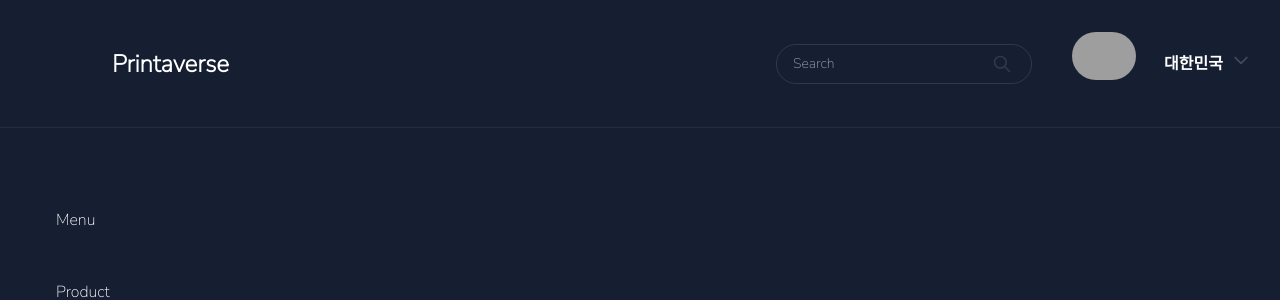
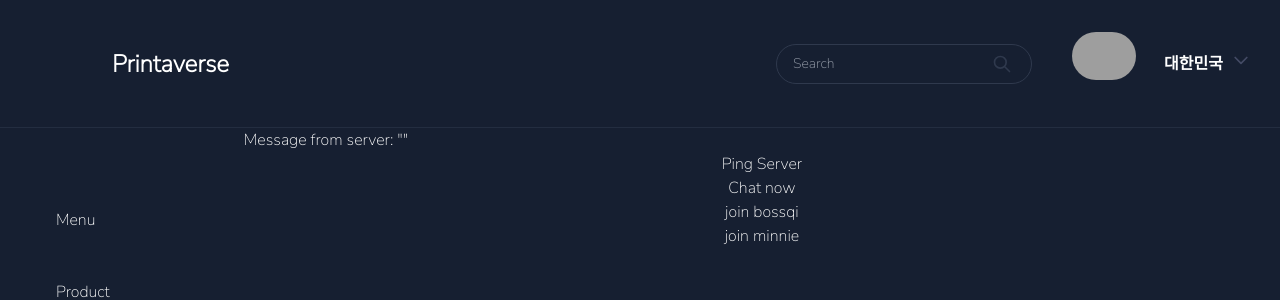
Before and after one commit to scalable-a-team/frontend, a Vue app: page /message in a window 1280 px wide. Shown: the top 300 px of the page. Built offline with nearby package versions, Linux system fonts and the light colour scheme; no server answers; grey boxes are pictures that could not be loaded; what vue-awesome-paginate would draw is missing.

Commit message:
added websocket.io

```diff
--- a/package.json
+++ b/package.json
@@ -11,9 +11,11 @@
     "@headlessui/vue": "^1.6.5",
     "@heroicons/vue": "^1.0.6",
     "core-js": "^3.8.3",
+    "socket.io-client": "^4.5.1",
     "vue": "^3.2.13",
     "vue-awesome-paginate": "^0.0.9",
     "vue-router": "^4.0.16",
+    "vue-socket.io": "^3.0.10",
     "vue-star-rating": "^2.1.0",
     "vuex": "^4.0.2"
   },
--- a/src/main.js
+++ b/src/main.js
@@ -4,4 +4,5 @@
 import router from "./router";
 import VueAwesomePaginate from "vue-awesome-paginate";
 import "vue-awesome-paginate/dist/style.css";
+
 createApp(App).use(router).use(VueAwesomePaginate).mount("#app");
--- a/src/router/index.js
+++ b/src/router/index.js
@@ -8,6 +8,7 @@
 import SellerProfile from "../views/SellerProfile";
 import ProductEditing from "../views/ProductEditing";
 import Profile from "../views/Profile";
+import Message from '../views/Message';
 const routes = [
   {
     path: "/customer-review",
@@ -18,6 +19,11 @@
     path: "/profile",
     name: "Profile",
     component: Profile,
+  },
+  {
+    path: "/message",
+    name: "Message",
+    component: Message,
   },
   {
     path: "/product-xxx",
--- /dev/null
+++ b/src/views/Message.vue
@@ -0,0 +1,131 @@
+<template>
+  <div>
+    <p v-if="isConnected">We're connected to the server!</p>
+    <p>Message from server: "{{socketMessage}}"</p>
+    <div class="flex flex-col">
+
+        <button @click="pingServer()">Ping Server</button>
+        <button @click="chatNow()">Chat now</button>
+        <button @click="bossqi()">join bossqi</button>
+        <button @click="minnie()">join minnie</button>
+    </div>
+  </div>
+</template>
+
+<script>
+import {io} from 'socket.io-client';
+export default {
+  data() {
+    return {
+      isConnected: false,
+      socketMessage: '',
+      socket: io('http://localhost:5000'),
+    }
+  },
+  created(){
+    // this.socket = io('http://localhost:5000')
+    //  this.socket.emit('join_room',{
+    //                 username: "yuqi",
+    //                 room:1,
+    //             });// x.on
+    // this.socket.on()
+    this.socket.on('receive_message', (data)=>{
+        console.log(data);
+        this.socketMessage += data.message;
+    } )
+    // this.socket.subscribe('receive_message', (data)=>{
+    //     this.socketMessage = data.message;
+    // } )
+    // this.$socket.emit('send_message');
+    // this.$socket.emit('send_message');
+    // Vue.prototype.$socket.emit('send_message');
+    // this.connection = new WebSocket('http://localhost:5000');
+    // this.connection.onopen = function(e){
+    //     console.log(e);
+    //     console.log('succesful');
+    // }
+  },
+//   created(){
+//     this.socket.on('send_message', (data)=> {
+//         console.log(data);
+//     })
+//   },
+//   mounted(){
+//     this.$socket.on('connect', (data)=> {
+//         debugger;
+//         console.log(data);
+//         this.$socket.emit('send_message');
+//     })
+//   },
+  sockets: {
+    connect() {
+        // this.socket.
+      // Fired when the socket connects.
+      console.log('connected');
+      this.isConnected = true;
+    },
+
+    disconnect() {
+        console.log('disconnected');
+      this.isConnected = false;
+    },
+
+    // Fired when the server sends something on the "messageChannel" channel.
+    receiveMessage(data) {
+      this.socketMessage = data
+    }
+  },
+
+  methods: {
+    pingServer() {
+        this.socket.emit('send_message',{
+                    sender_id: "yuqi",
+                    receiver_id: "minnie",
+                    message: "hello",
+                });
+      // Send the "pingServer" event to the server.
+    },
+    async chatNow(){
+
+        const res = await fetch('http://localhost:5000/api/establish_conn/minnie',
+        {
+           method: "GET" ,
+            headers: {
+                //  'Access-Control-Allow-Origin':'*',
+    'Content-Type': 'application/json',
+  }});
+        const data = await res.json();
+        console.log(data);
+        // this.socket.emit('send_message',{
+        //             sender_id: "yuqi",
+        //             receiver_id: "minnie",
+        //             message: "hello",
+        //         });
+      // Send the "pingServer" event to the server.
+    },
+    minnie(){
+        this.socket.emit('join_room',{
+            room: 93879,
+            username:'minnie',
+        })
+        this.socket.emit('send_message',{
+                    sender_id: "minnie",
+                    receiver_id: "bossqi",
+                    message: "from minnie",
+                });
+    },
+    bossqi(){
+
+        this.socket.emit('join_room',{
+            room: 11970,
+            username:'bossqi',
+        })
+        this.socket.emit('send_message',{
+                    sender_id: "bossqi",
+                    receiver_id: "minnie",
+                    message: "from bossqi",
+                });
+    }
+  }
+}
+</script>
```
Also changed, not shown: 1 other file (tests, documents, lock files or other folders).
